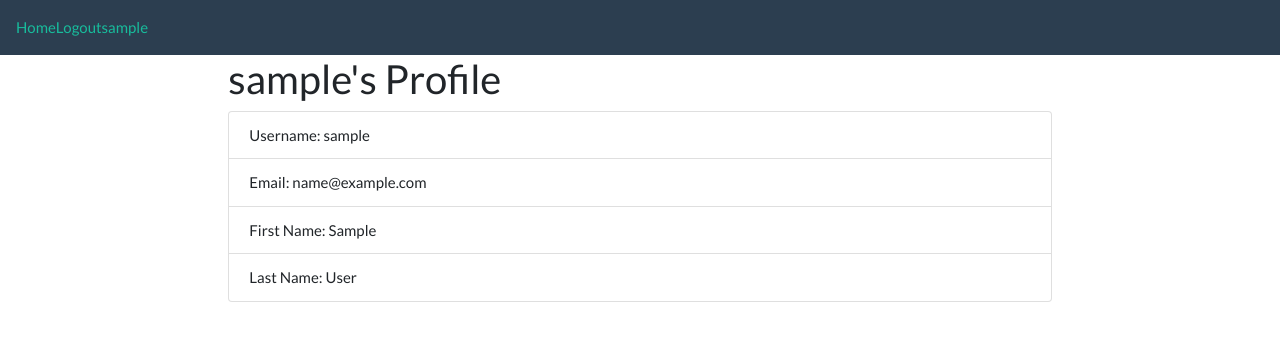
After one commit to jelvir97/flask-auth, a Flask app: a page that uses templates/base.html in a window 1280 px wide. The commit adds this page. Shown: the top 341 px of the page. Run offline with Flask 3, Linux system fonts and the light colour scheme; the visitor is signed in with stand-in values (Sample User, id 1); tables that the repository leaves empty hold one stand-in row (values such as "Sample post").

Commit message:
/users/<username> route added

```diff
--- a/app.py
+++ b/app.py
@@ -55,23 +55,25 @@ def handle_user_login():
 
         if user:
             session["username"] = user.username  # keep logged in
-            return redirect("/secret")
+            return redirect(f"/users/{user.username}")
 
         else:
             form.username.errors = ["Invalid name/password"]
 
     return render_template("login.html", form=form)
 
-@app.route('/logout',methods=["POST"])
+@app.route('/logout')
 def logout_user():
     """Removes username from session and returns to login page."""
     session.pop('username')
     return redirect('/login')
 
-@app.route('/secret')
-def secret_page():
+@app.route('/users/<username>')
+def secret_page(username):
     if "username" not in session:
         flash('You must be signed in to view this page.')
         return redirect('/login')
 
-    return 'Secret Pgae'
+    user = User.query.filter_by(username=username).first()
+
+    return render_template('user_info.html',user=user)
--- a/templates/base.html
+++ b/templates/base.html
@@ -9,9 +9,9 @@
 <body>
     <nav class="navbar navbar-expand-lg navbar-dark bg-primary">
         <a  href="/">Home</a>
-        {% if 'user_id' in session %}
+        {% if 'username' in session %}
             <a href="/logout">Logout</a>
-            <a href="/secret">Secret</a>
+            <a href="/users/{{session.username}}">{{session.username}}</a>
         {% else %}
             <a href="/register">Register</a>
         {% endif %}
--- /dev/null
+++ b/templates/user_info.html
@@ -0,0 +1,21 @@
+{% extends 'base.html' %}
+
+{% block title %}{{user.username}}{% endblock %}
+
+{% block contents %}
+    <h2>{{user.username}}'s Profile</h2>
+    <ul class="list-group">
+        <li class="list-group-item d-flex justify-content-between align-items-center">
+          Username: {{user.username}}
+        </li>
+        <li class="list-group-item d-flex justify-content-between align-items-center">
+            Email: {{user.email}}
+        </li>
+        <li class="list-group-item d-flex justify-content-between align-items-center">
+            First Name: {{user.first_name}}
+        </li>
+        <li class="list-group-item d-flex justify-content-between align-items-center">
+            Last Name: {{user.last_name}}
+        </li>
+    </ul>
+{% endblock %}
```
